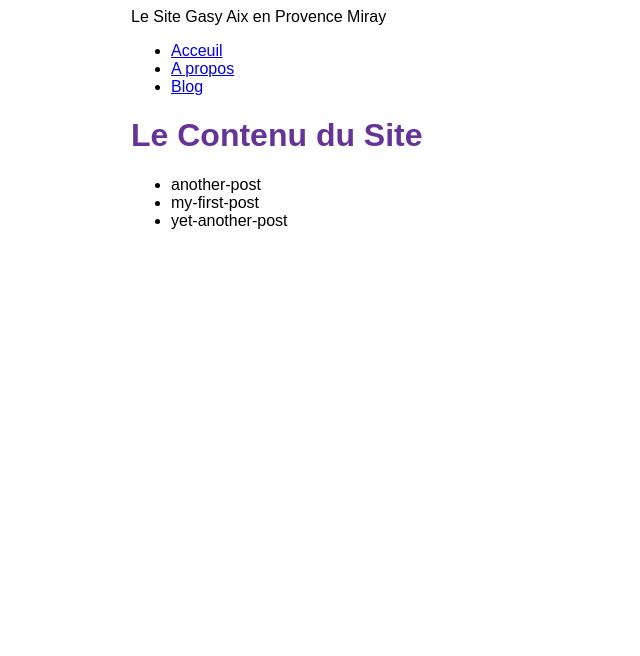
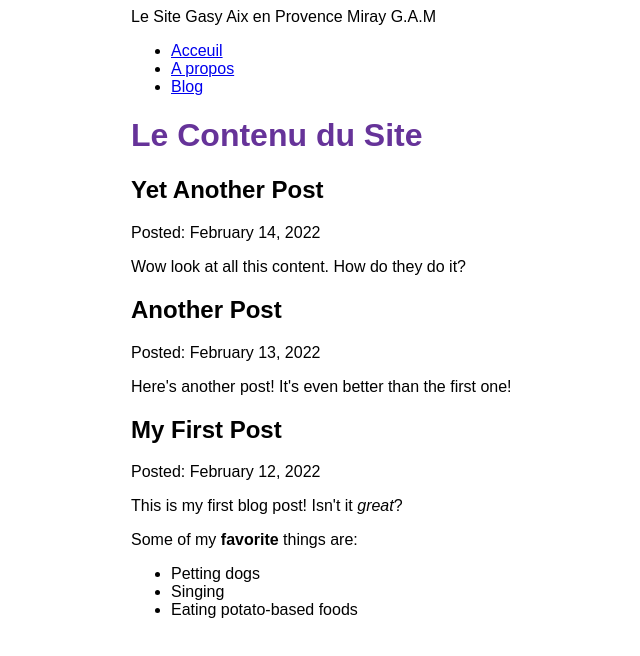
Before and after one commit to Andriatsimaniry/gasy-aix-miray, a Gatsby site: page /blog in a window 1280 px wide. Shown: the whole page, without its empty margins (259-899 px from the left). Built offline with nearby package versions, Linux system fonts and the light colour scheme; Gatsby itself is replaced by a stand-in of ours.

Commit message:
MDXrender

```diff
--- a/blog/another-post.mdx
+++ b/blog/another-post.mdx
@@ -0,0 +1,6 @@
+---
+title: "Another Post"
+date: "2022-02-13"
+---
+
+Here's another post! It's even better than the first one!
--- a/blog/my-first-post.mdx
+++ b/blog/my-first-post.mdx
@@ -0,0 +1,12 @@
+---
+title: "My First Post"
+date: "2022-02-12"
+---
+
+This is my first blog post! Isn't it *great*?
+
+Some of my **favorite** things are:
+
+* Petting dogs
+* Singing
+* Eating potato-based foods
--- a/blog/yet-another-post.mdx
+++ b/blog/yet-another-post.mdx
@@ -0,0 +1,6 @@
+---
+title: "Yet Another Post"
+date: "2022-02-14"
+---
+
+Wow look at all this content. How do they do it?
--- a/gatsby-config.js
+++ b/gatsby-config.js
@@ -1,6 +1,6 @@
 module.exports = {
     siteMetadata: {
-        title: "Le Site Gasy Aix en Provence Miray",
+        title: "Le Site Gasy Aix en Provence Miray G.A.M",
     },
     plugins: [
         "gatsby-plugin-image",
@@ -10,7 +10,8 @@ module.exports = {
             options: {
               name: `blog`,
               path: `${__dirname}/blog`,
-            }
+            },
           },
+          "gatsby-plugin-mdx",
     ]
 }
--- a/package.json
+++ b/package.json
@@ -15,9 +15,15 @@
     "clean": "gatsby clean"
   },
   "dependencies": {
+    "@mdx-js/mdx": "^1.6.22",
+    "@mdx-js/react": "^1.6.22",
     "gatsby": "^4.7.1",
     "gatsby-plugin-image": "^2.7.0",
+    "gatsby-plugin-mdx": "^3.7.0",
     "gatsby-plugin-sharp": "^4.7.0",
+    "gatsby-remark-autolink-headers": "^5.7.0",
+    "gatsby-remark-images": "^6.7.0",
+    "gatsby-remark-prismjs": "^6.7.0",
     "gatsby-source-filesystem": "^4.7.0",
     "react": "^17.0.1",
     "react-dom": "^17.0.1"
--- a/src/pages/about.js
+++ b/src/pages/about.js
@@ -5,7 +5,7 @@ import { StaticImage } from 'gatsby-plugin-image'
 
 const AboutPage = () => {
   return (
-    <Layout pageTitle="Apropos du G.A.M">
+    <Layout pageTitle="A propos du G.A.M">
       <p>G.A.M a été crée en janvier 2022</p>
       <StaticImage
         alt="La Rotonde"
--- a/src/pages/blog.js
+++ b/src/pages/blog.js
@@ -1,28 +1,36 @@
 import * as React from 'react'
 import { graphql } from 'gatsby'
+import { MDXRenderer } from 'gatsby-plugin-mdx'
 import Layout from '../components/layout'
 
 const BlogPage = ({ data }) => {
   return (
     <Layout pageTitle="Le Contenu du Site">
-           <ul>
-      {
-        data.allFile.nodes.map(node => (
-          <li key={node.name}>
-            {node.name}
-          </li>
+             {
+        data.allMdx.nodes.map((node) => (
+          <article key={node.id}>
+            <h2>{node.frontmatter.title}</h2>
+            <p>Posted: {node.frontmatter.date}</p>
+            <MDXRenderer>
+              {node.body}
+            </MDXRenderer>
+          </article>
         ))
       }
-      </ul>
     </Layout>
   )
 }
 
 export const query = graphql`
-query {
-    allFile {
+  query {
+    allMdx(sort: {fields: frontmatter___date, order: DESC}) {
       nodes {
-        name
+        frontmatter {
+          date(formatString: "MMMM D, YYYY")
+          title
+        }
+        id
+        body
       }
     }
   }
```
Also changed, not shown: 1 other file.
